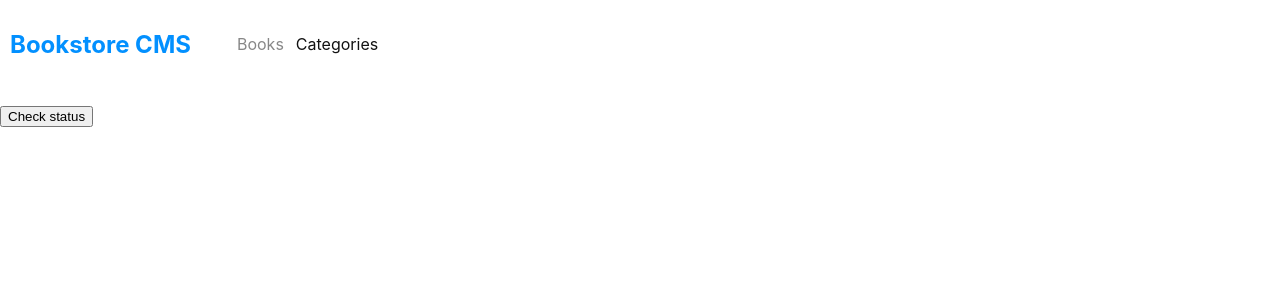
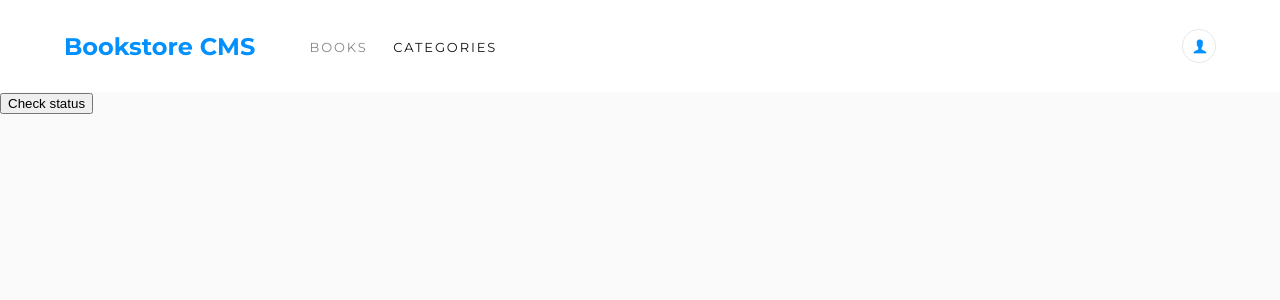
Before and after one commit to mohamedSabry0/bookstore, a React (Create React App) app: page /categories in a window 1280 px wide. Shown: the top 300 px of the page. Built offline with nearby package versions, Linux system fonts and the light colour scheme.

Commit message:
nav: fonts, layout spacing, profile

```diff
--- a/src/App.scss
+++ b/src/App.scss
@@ -1,5 +1,12 @@
 @import './styles/nav.scss';
 @import './styles/books.scss';
+@import './styles/colors.scss';
+
+#root {
+  background-color: $z;
+  width: 100vw;
+  height: 100vh;
+}
 
 .spinner {
   display: none;
--- a/src/Layout.js
+++ b/src/Layout.js
@@ -1,22 +1,28 @@
 import { NavLink, Outlet } from 'react-router-dom';
+import profileIcon from './images/icons8-user-50.png';
 
 export default function Layout() {
   return (
     <>
       <nav>
+        <div>
           <h1 className="logo">Bookstore CMS</h1>
           <ul>
             <li>
               <NavLink to="/">
-              Books
+                BOOKS
               </NavLink>
             </li>
             <li>
               <NavLink to="categories">
-              Categories
+                CATEGORIES
               </NavLink>
             </li>
           </ul>
+        </div>
+        <div className="profile-button">
+          <img src={profileIcon} alt="profile icon" />
+        </div>
       </nav>
       <Outlet />
     </>
--- a/src/index.scss
+++ b/src/index.scss
@@ -1,5 +1,8 @@
+* {
+  margin: 0;
+}
+
 body {
-  margin: 0;
   font-family:
     -apple-system,
     BlinkMacSystemFont,
@@ -14,4 +17,5 @@ body {
     sans-serif;
   -webkit-font-smoothing: antialiased;
   -moz-osx-font-smoothing: grayscale;
+  font-size: 16px;
 }
--- a/src/styles/_books.scss
+++ b/src/styles/_books.scss
@@ -8,7 +8,7 @@
   }
   button {
     border: none;
-    background-color: #fff;
+    background-color: $white-two;
     color: $cool-blue;
     cursor: pointer;
   }
--- /dev/null
+++ b/src/styles/_fonts.scss
@@ -0,0 +1 @@
+@import url('https://fonts.googleapis.com/css2?family=Montserrat:wght@400;700&display=swap');
--- a/src/styles/_nav.scss
+++ b/src/styles/_nav.scss
@@ -1,29 +1,52 @@
 @import './colors';
-
-$azure: #0290ff;
+@import './fonts';
 
 nav {
   display: flex;
+  justify-content: space-between;
+  padding: 1.813rem 4rem;
+  background-color: $white-two;
+  div {
+    display: flex;
     align-items: center;
-  padding: 10px;
-
+    width: 45%;
     .logo {
       color: $azure;
+      font-family: 'Montserrat', sans-serif;
+      font-weight: 700;
     }
 
     ul {
       list-style: none;
       display: flex;
+      padding: 0;
+      padding-left: 8%;
 
       a {
         color: #121212;
         opacity: 50%;
         text-decoration: none;
-      padding: 6px;
-
+        padding: 0.8rem;
+        font-family: 'Montserrat', sans-serif;;
+        letter-spacing: 1.9px;
+        font-size: 0.813rem;
         &.active {
           opacity: 100%;
         }
       }
     }
   }
+  .profile-button {
+    display: flex;
+    align-items: center;
+    width: 2rem;
+    height: 2rem;
+    justify-content: center;
+    border-radius: 50%;
+    border: solid 1px $white;
+    img {
+      width: 1.063rem;
+      height: 1.063rem;
+    }
+  }
+}
```
Also changed, not shown: src/images/icons8-user-50.png (added). Lines whose indentation alone changed are shown as unchanged.
